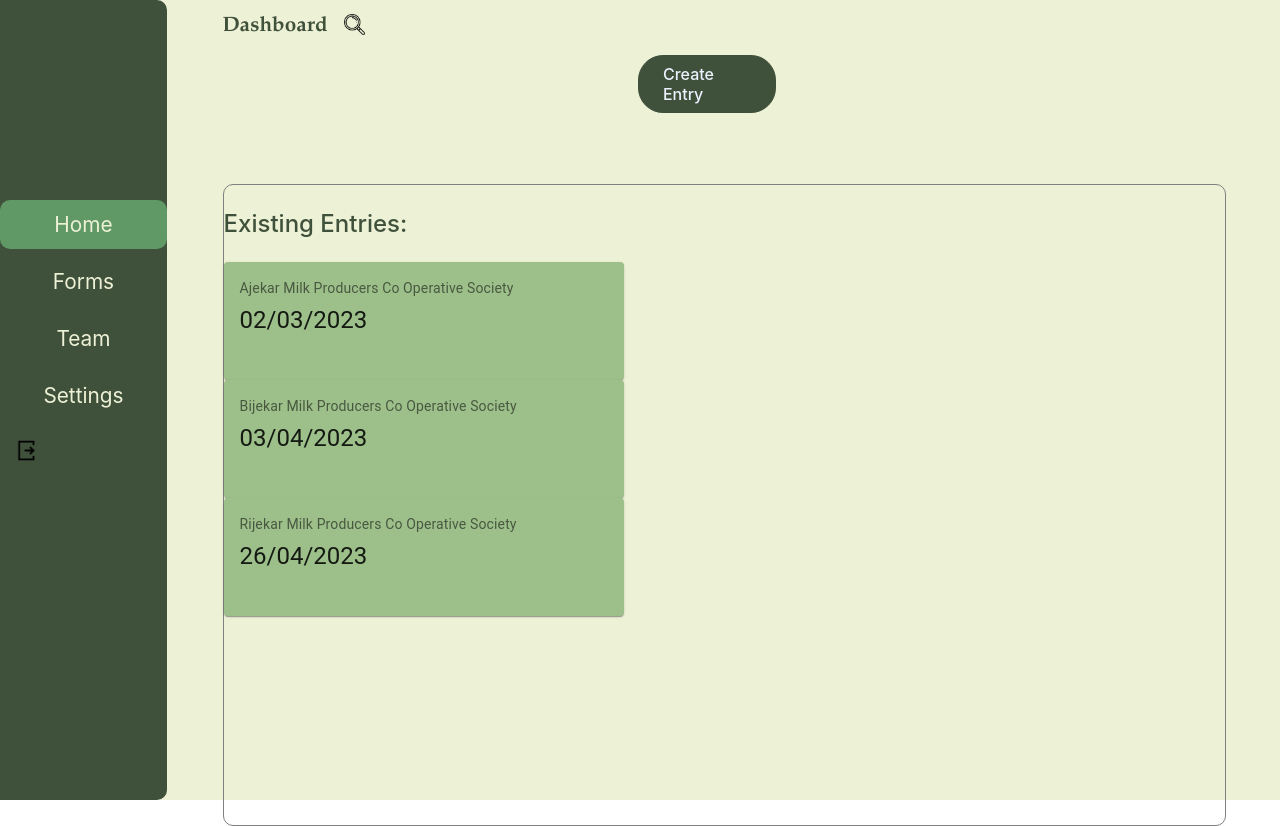
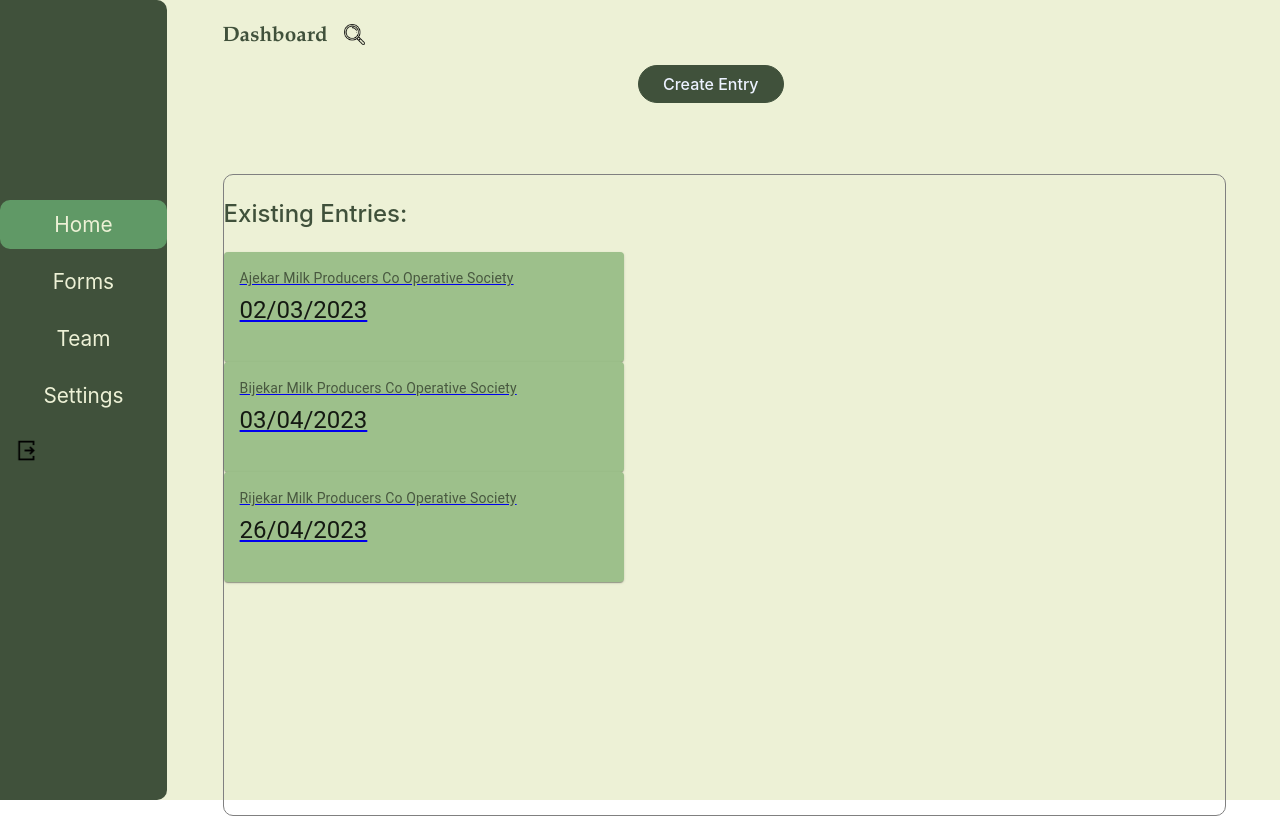
Before and after one commit to mahiptiwari1000/Audit-app, a React (Create React App) app: page /admin-dashboard in a window 1280 px wide. Built offline with nearby package versions, Linux system fonts and the light colour scheme; no server answers.

Commit message:
Updated some changes

```diff
--- a/src/App.js
+++ b/src/App.js
@@ -17,10 +17,11 @@ function App() {
           <Route path="/sign-up" element={<Signup />} />
           <Route path="/user-dashboard" element={<UserDashboard />} />
           <Route path="/new-entry" element={<NewEntry />} />
+          <Route path="/admin-dashboard/entry/:id" element={<Signup />}/>
           <Route path="/admin-dashboard" element={<AdminDashboard />} />
           <Route path="/new-form" element={<NewForm />} />
           <Route path="/admin-dashboard/forms" element={<FormPage />} />
-          <Route path="/admin-dashboard/team" element={<Team/>} />
+          <Route path="/admin-dashboard/team" element={<Team />}></Route>
           {/* <Route path="/admin-dashboard/team" element={<Settings />} /> */}
         </Routes>
       </BrowserRouter>
--- a/src/components/Card.js
+++ b/src/components/Card.js
@@ -4,21 +4,21 @@ import CardContent from "@material-ui/core/CardContent";
 import Typography from "@material-ui/core/Typography";
 import Button from "@material-ui/core/Button";
 import CardActions from "@material-ui/core/CardActions";
+import { useNavigate,Link } from "react-router-dom";
 
+const CardForEntries = ({ title, date, description, id }) => {
+  const navigate = useNavigate();
 
-const CardForEntries = ({
-  title,
-  date,
-  description
-}) => {
   return (
     <>
       <div>
+      <Link to={`/admin-dashboard/entry${id}`}>
         <Card
           style={{
             width: 400,
             backgroundColor: "#9DC08B",
           }}
+          hoverable
         >
           <CardContent>
             <Typography
@@ -40,9 +40,8 @@ const CardForEntries = ({
               {description}
             </Typography>
           </CardContent>
-        <CardActions>
-        </CardActions>
         </Card>
+        </Link>
       </div>
     </>
   );
--- a/src/components/styles/modalStyles.module.css
+++ b/src/components/styles/modalStyles.module.css
@@ -19,7 +19,7 @@
 .modal {
   width: 250px;
   height: 350px;
-  background: white;
+  background: #EDF1D6;
   color: white;
   z-index: 10;
   border-radius: 16px;
@@ -28,7 +28,7 @@
 
 .modalHeader {
   height: 50px;
-  background: white;
+  background: #9DC08B;
   overflow: hidden;
   border-top-left-radius: 16px;
   border-top-right-radius: 16px;
@@ -96,14 +96,14 @@
   font-size: 0.8rem;
   border: none;
   color: #fff;
-  background: #ff3e4e;
+  background: #40513b;
   transition: all 0.25s ease;
 }
 
 .deleteBtn:hover {
   box-shadow: 0 10px 20px -10px rgba(255, 62, 78, 0.6);
   transform: translateY(-5px);
-  background: #ff3e4e;
+  background: #9DC08B;
 }
 
 .cancelBtn {
@@ -115,12 +115,12 @@
   font-size: 0.8rem;
   border: none;
   color: #2c3e50;
-  background: #fcfcfc;
+  background: #edf1d6;
   transition: all 0.25s ease;
 }
 
 .cancelBtn:hover {
   box-shadow: none;
   transform: none;
-  background: whitesmoke;
+  background: #9DC08B;
 }
--- a/src/pages/dashboard/AdminDashboard.js
+++ b/src/pages/dashboard/AdminDashboard.js
@@ -43,6 +43,7 @@ const AdminDashboard = () => {
               title={d.title}
               date={d.date}
               description={d.description}
+              id={d.id}
             />
           ))}
         </div>
--- a/src/pages/dashboard/styles/dashboardStyles.module.css
+++ b/src/pages/dashboard/styles/dashboardStyles.module.css
@@ -101,6 +101,7 @@
     background-color: #40513b;
     font-weight: 500;
     padding: 0.5rem 1.5rem;
+    white-space: nowrap;
 }
 
 .dashboardWrapper{
--- a/src/pages/forms/styles/forms.module.css
+++ b/src/pages/forms/styles/forms.module.css
@@ -100,6 +100,7 @@
   background-color: #40513b;
   font-weight: 500;
   padding: 0.5rem 1.5rem;
+  white-space: nowrap;
 }
 
 .dashboardWrapper {
--- a/src/utils/constants.js
+++ b/src/utils/constants.js
@@ -108,14 +108,17 @@ export const newEntryFormData = [
 
 export const entryData = [
   {
+    id:1,
     title: "Ajekar Milk Producers Co Operative Society",
     date: "02/03/2023",
   },
   {
+    id:2,
     title: "Bijekar Milk Producers Co Operative Society",
     date: "03/04/2023",
   },
   {
+    id:3,
     title: "Rijekar Milk Producers Co Operative Society",
     date: "26/04/2023",
   },
```
Lines whose indentation alone changed are shown as unchanged.
